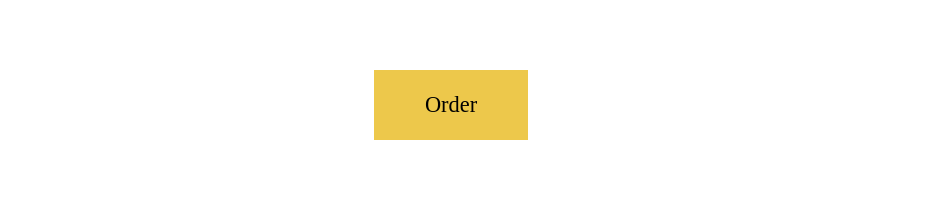
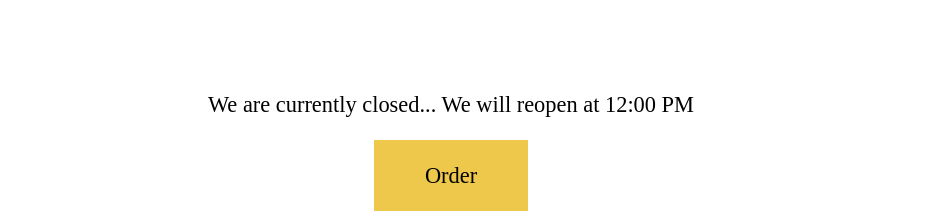
Before and after one commit to Jkhall81/Udemy-Business-React, a React (Vite) app: page / in a window 1280 px wide. Shown: the part 1797-2013 px from the top of the page, without its empty margins (189-1129 px from the left). Before the commit the page ends 1945 px from the top, so only its background shows below. Built offline with nearby package versions, Linux system fonts and the light colour scheme.

Commit message:
nesting components.

```diff
--- a/src/components/Pizza_Menu/Footer.jsx
+++ b/src/components/Pizza_Menu/Footer.jsx
@@ -1,13 +1,16 @@
+import OpenTime from "./OpenTime.jsx";
+
 function Footer() {
-  const hour = new Date().getHours();
-  const openHour = 12;
-  const closeHour = 22;
-  const isOpen = hour >= openHour && hour <= closeHour;
-
   return (
     <footer className="footer">
-      <div>
-        {isOpen && <p>We're open until {closeHour - 12}:00 PM.</p>}
+      <div
+        style={{
+          display: "flex",
+          flexDirection: "column",
+          alignItems: "center",
+        }}
+      >
+        <OpenTime />
         <button className="btn">Order</button>
       </div>
     </footer>
--- /dev/null
+++ b/src/components/Pizza_Menu/OpenTime.jsx
@@ -0,0 +1,18 @@
+const OpenTime = () => {
+  const hour = new Date().getHours();
+  const openHour = 12;
+  const closeHour = 22;
+  const isOpen = hour >= openHour && hour <= closeHour;
+  return (
+    <>
+      {" "}
+      {isOpen ? (
+        <p>We're open until {closeHour - 12}:00 PM.</p>
+      ) : (
+        <p>We are currently closed... We will reopen at {openHour}:00 PM</p>
+      )}
+    </>
+  );
+};
+
+export default OpenTime;
```
